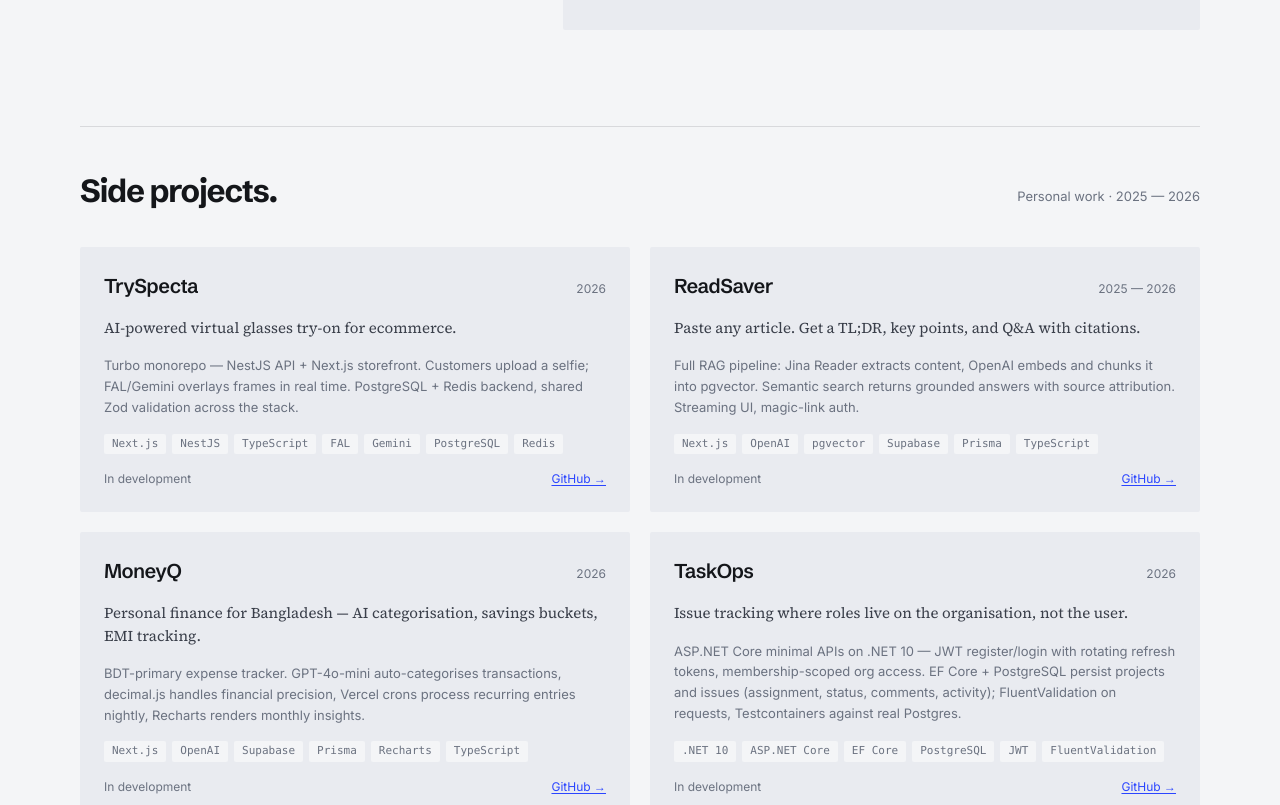
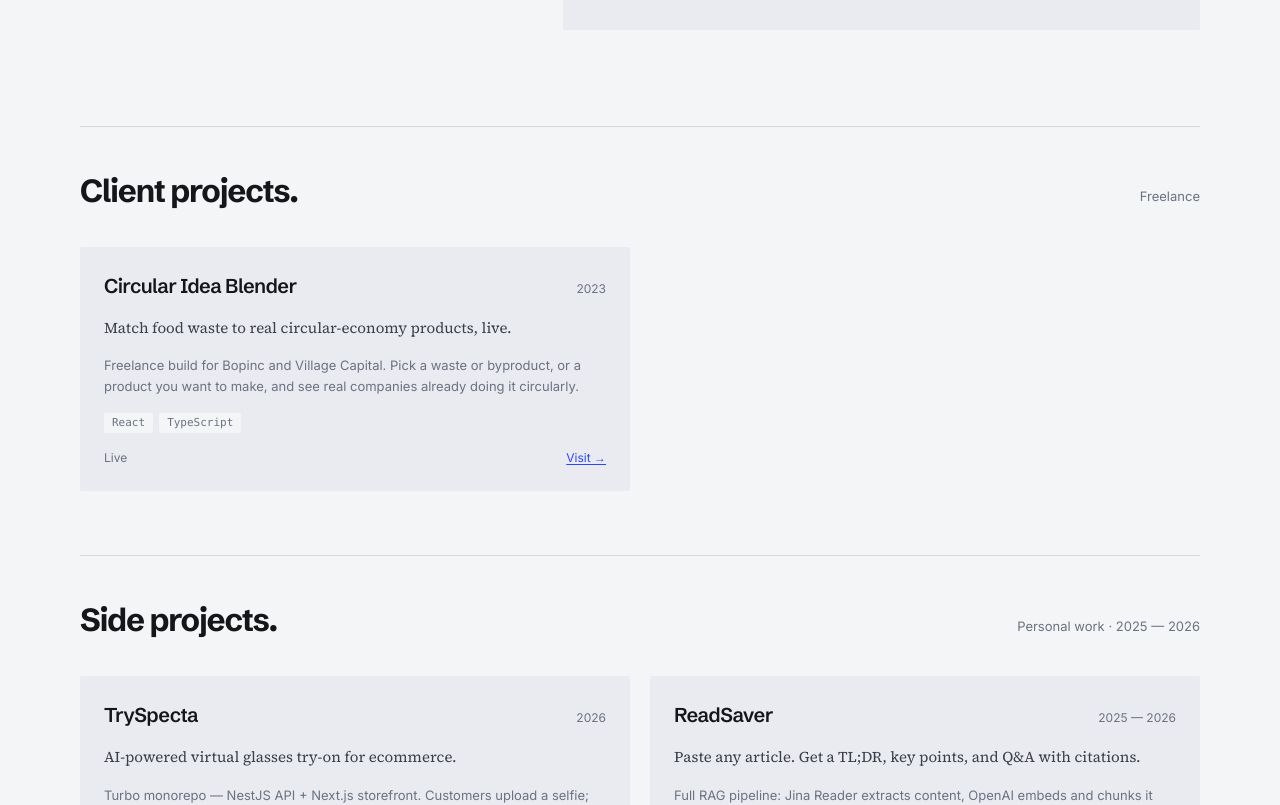
Before and after one commit to sadatsajid/portfolio-nextjs, a Next.js app: page / in a window 1280 px wide. Shown: the part 2040-2845 px from the top of the page. Built offline with nearby package versions, Linux system fonts and the light colour scheme; no server answers.

Commit message:
Add Client projects section for freelance work (Circular Idea Blender), shared card component with Side projects.

```diff
--- a/src/components/editorial/Work.tsx
+++ b/src/components/editorial/Work.tsx
@@ -12,15 +12,66 @@ import clsx from 'clsx';
 
 import { CloseIcon } from '@/components/icons/CloseIcon';
 import {
+  CLIENT_PROJECTS,
   FEATURED,
   PERSONAL_PROJECTS,
+  type ClientProject,
   type FeaturedProject,
+  type PersonalProject,
 } from '@/data/portfolio';
 
 const MOBILE_QUERY = '(max-width: 767px)';
 
 function isMobileViewport() {
   return window.matchMedia(MOBILE_QUERY).matches;
+}
+
+function ProjectCard({ p }: { p: ClientProject | PersonalProject }) {
+  return (
+    <div className="bg-paper-deep flex flex-col gap-4 rounded-[2px] p-6">
+      <div className="flex items-baseline justify-between gap-2">
+        <span className="font-heading tracking-heading text-ink text-[20px] font-semibold">
+          {p.title}
+        </span>
+        <span className="text-muted shrink-0 text-[12px]">{p.year}</span>
+      </div>
+
+      <p className="text-ink-soft font-serif text-[15px] leading-[1.5]">
+        {p.tagline}
+      </p>
+
+      <p className="text-muted flex-1 text-[13px] leading-[1.6]">
+        {p.description}
+      </p>
+
+      <div className="flex flex-wrap gap-1.5">
+        {p.stack.map(s => (
+          <span
+            key={s}
+            className="bg-paper text-muted rounded-[2px] px-2 py-0.5 font-mono text-[11px]"
+          >
+            {s}
+          </span>
+        ))}
+      </div>
+
+      <div className="flex items-center justify-between gap-3 text-[12px]">
+        <span className="text-muted">
+          {p.status === 'live' ? 'Live' : 'In development'}
+        </span>
+        {p.href ? (
+          <a
+            href={p.href}
+            target="_blank"
+            rel="noopener noreferrer"
+            className="text-accent hover:text-ink cursor-pointer underline underline-offset-2 transition-colors"
+          >
+            {p.href.includes('github.com') ? 'GitHub →' : 'Visit →'}
+          </a>
+        ) : null}
+      </div>
+    </div>
+  );
 }
 
 function ProjectDetail({
@@ -218,8 +269,27 @@ export function Work() {
         </Dialog>
       )}
 
+      {/* ── Client projects ─────────────────────────── */}
+      <div className="border-rule mt-24 border-t pt-12">
+        <div className="mb-10 flex flex-wrap items-end justify-between gap-4">
+          <h3
+            className="font-heading tracking-display-tight leading-display text-ink font-bold"
+            style={{ fontSize: 'clamp(24px, 2.5vw, 36px)' }}
+          >
+            Client projects.
+          </h3>
+          <span className="text-muted text-[13px]">Freelance</span>
+        </div>
+
+        <div className="grid grid-cols-1 gap-5 md:grid-cols-2">
+          {CLIENT_PROJECTS.map(p => (
+            <ProjectCard key={p.title} p={p} />
+          ))}
+        </div>
+      </div>
+
       {/* ── Side projects ───────────────────────────── */}
-      <div className="border-rule mt-24 border-t pt-12">
+      <div className="border-rule mt-16 border-t pt-12">
         <div className="mb-10 flex flex-wrap items-end justify-between gap-4">
           <h3
             className="font-heading tracking-display-tight leading-display text-ink font-bold"
@@ -234,54 +304,7 @@ export function Work() {
 
         <div className="grid grid-cols-1 gap-5 md:grid-cols-2">
           {PERSONAL_PROJECTS.map(p => (
-            <div
-              key={p.title}
-              className="bg-paper-deep flex flex-col gap-4 rounded-[2px] p-6"
-            >
-              <div className="flex items-baseline justify-between gap-2">
-                <span className="font-heading tracking-heading text-ink text-[20px] font-semibold">
-                  {p.title}
-                </span>
-                <span className="text-muted shrink-0 text-[12px]">
-                  {p.year}
-                </span>
-              </div>
-
-              <p className="text-ink-soft font-serif text-[15px] leading-[1.5]">
-                {p.tagline}
-              </p>
-
-              <p className="text-muted flex-1 text-[13px] leading-[1.6]">
-                {p.description}
-              </p>
-
-              <div className="flex flex-wrap gap-1.5">
-                {p.stack.map(s => (
-                  <span
-                    key={s}
-                    className="bg-paper text-muted rounded-[2px] px-2 py-0.5 font-mono text-[11px]"
-                  >
-                    {s}
-                  </span>
-                ))}
-              </div>
-
-              <div className="flex items-center justify-between gap-3 text-[12px]">
-                <span className="text-muted">
-                  {p.status === 'live' ? 'Live' : 'In development'}
-                </span>
-                {p.href ? (
-                  <a
-                    href={p.href}
-                    target="_blank"
-                    rel="noopener noreferrer"
-                    className="text-accent hover:text-ink cursor-pointer underline underline-offset-2 transition-colors"
-                  >
-                    GitHub →
-                  </a>
-                ) : null}
-              </div>
-            </div>
+            <ProjectCard key={p.title} p={p} />
           ))}
         </div>
       </div>
--- a/src/data/portfolio.ts
+++ b/src/data/portfolio.ts
@@ -20,6 +20,16 @@ export type ArchiveProject = {
   year: string;
   kind: string;
   note: string;
+};
+
+export type ClientProject = {
+  title: string;
+  year: string;
+  tagline: string;
+  description: string;
+  stack: string[];
+  href?: string;
+  status: 'live' | 'in-development';
 };
 
 export type PersonalProject = {
@@ -236,6 +246,20 @@ export const WORK: WorkEntry[] = [
   },
 ];
 
+// ── Client projects ───────────────────────────────────────
+export const CLIENT_PROJECTS: ClientProject[] = [
+  {
+    title: 'Circular Idea Blender',
+    year: '2023',
+    tagline: 'Match food waste to real circular-economy products, live.',
+    description:
+      'Freelance build for Bopinc and Village Capital. Pick a waste or byproduct, or a product you want to make, and see real companies already doing it circularly.',
+    stack: ['React', 'TypeScript'],
+    href: 'https://circularideablender.com/',
+    status: 'live',
+  },
+];
+
 // ── Personal / side projects ─────────────────────────────
 export const PERSONAL_PROJECTS: PersonalProject[] = [
   {
```
